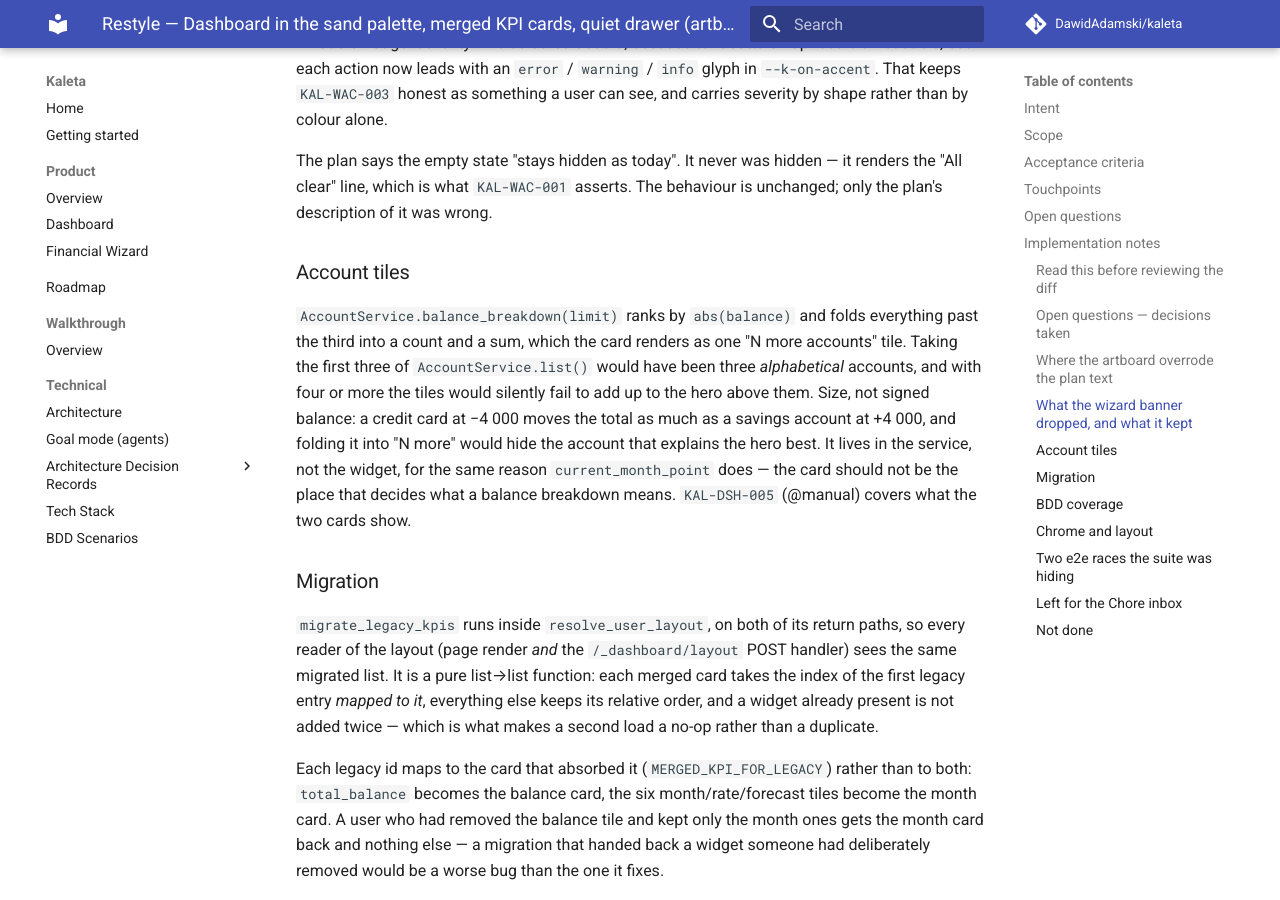
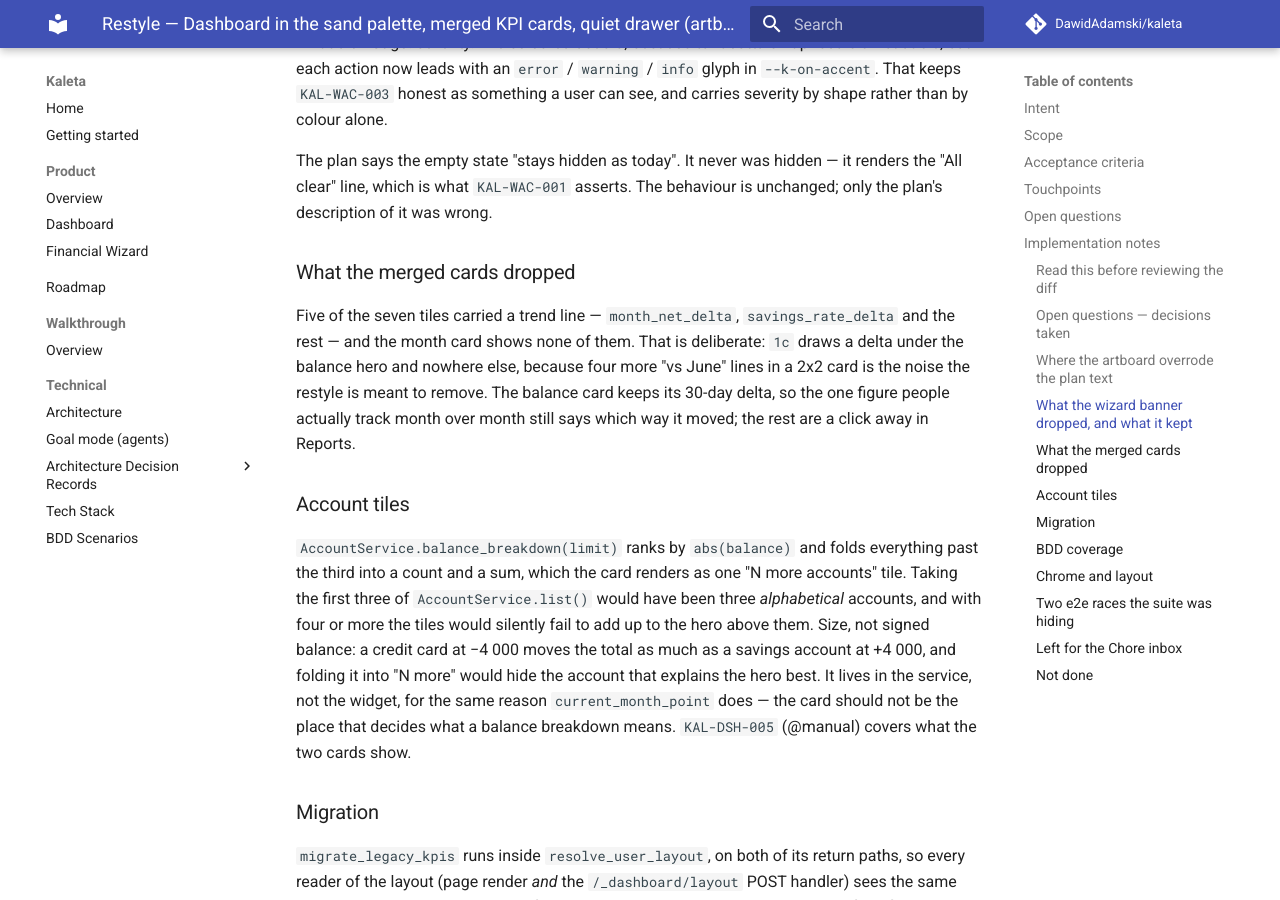
Before and after one commit to DawidAdamski/kaleta, an MkDocs documentation site: the page built from docs/plans/restyle-dashboard.md, in a window 1280 px wide and 900 px high, scrolled down 5542 px. Built offline with MkDocs 1.6.1 and Material for MkDocs 9.7.7, drawn with Linux system fonts in a browser that asks for light colours; comment, search, counter and statistics services are not loaded.

Commit message:
docs(plans): say that the merged cards dropped the per-tile trend lines
Five of the seven KPI tiles carried a "vs last month" line and the month
card shows none of them. The notes listed everything the wizard banner lost
but not this, which left KAL-DSH-005 reading like the whole contract.

Co-Authored-By: Claude Opus 5 (1M context) <noreply@anthropic.com>
Claude-Session: https://claude.ai/code/session_0152AYpRfMD2oD5sjv3sg3qi

```diff
--- a/docs/plans/restyle-dashboard.md
+++ b/docs/plans/restyle-dashboard.md
@@ -248,6 +248,16 @@ hidden — it renders the "All clear" line, which is what `KAL-WAC-001`
 asserts. The behaviour is unchanged; only the plan's description of it
 was wrong.
 
+### What the merged cards dropped
+
+Five of the seven tiles carried a trend line — `month_net_delta`,
+`savings_rate_delta` and the rest — and the month card shows none of them.
+That is deliberate: `1c` draws a delta under the balance hero and nowhere
+else, because four more "vs June" lines in a 2x2 card is the noise the
+restyle is meant to remove. The balance card keeps its 30-day delta, so
+the one figure people actually track month over month still says which way
+it moved; the rest are a click away in Reports.
+
 ### Account tiles
 
 `AccountService.balance_breakdown(limit)` ranks by `abs(balance)` and folds
```
